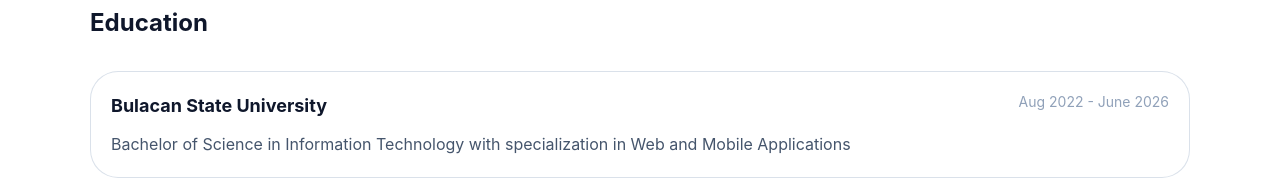
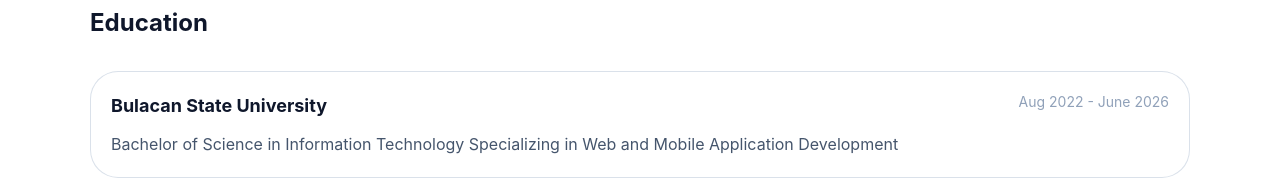
Before and after one commit to jolocdj/alfredjoloportfolio, a React (Vite) app: page /about in a window 1280 px wide. Shown: the part 1540-1734 px from the top of the page. Built offline with nearby package versions, Linux system fonts and the light colour scheme; a web font is replaced by a local one.

Commit message:
update education

```diff
--- a/src/components/Education.jsx
+++ b/src/components/Education.jsx
@@ -4,7 +4,7 @@
   {
     school: "Bulacan State University",
     degree:
-      "Bachelor of Science in Information Technology with specialization in Web and Mobile Applications",
+      "Bachelor of Science in Information Technology Specializing in Web and Mobile Application Development",
     date: "Aug 2022 - June 2026",
     graduated: false,
   },
```
